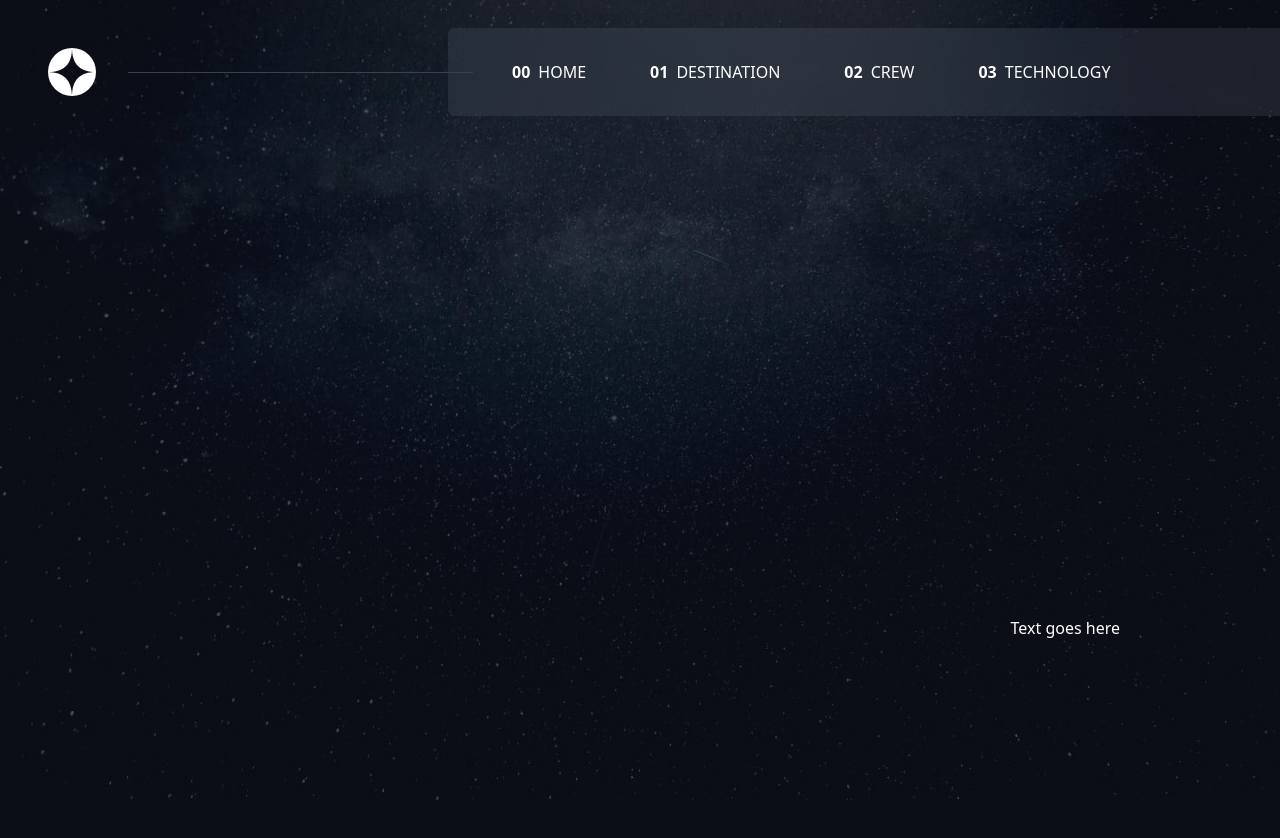
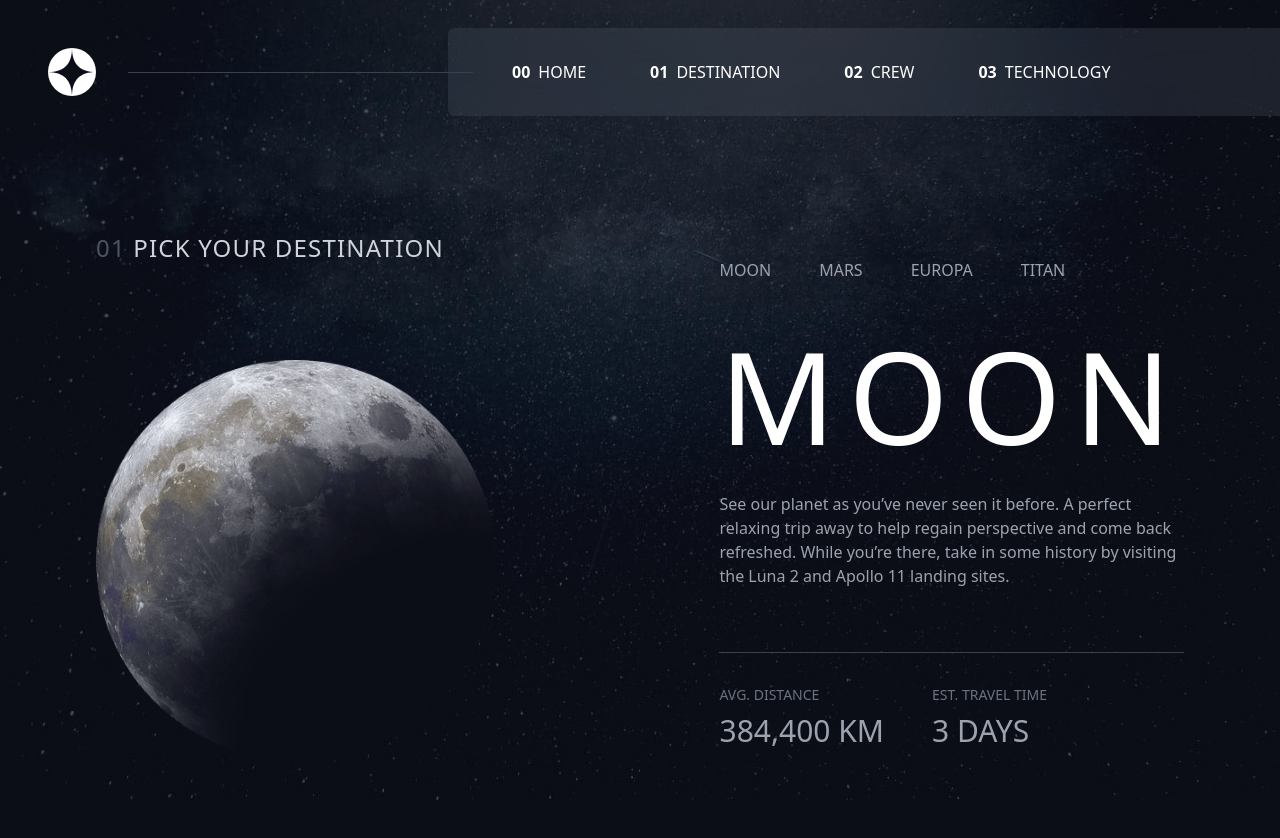
Before and after one commit to FernJBatista/44-Space-tourism-multi-page-website, a React (Vite) app: page / in a window 1280 px wide. Shown: the top 838 px of the page. Built offline with nearby package versions, Linux system fonts and the light colour scheme; a web font is replaced by a local one.

Commit message:
Update. Adding destination page and interactive planet picker.

```diff
--- /dev/null
+++ b/Public/data.json
@@ -0,0 +1,108 @@
+{
+  "destinations": [
+    {
+      "name": "Moon",
+      "images": {
+        "png": "./assets/destination/image-moon.png",
+        "webp": "./assets/destination/image-moon.webp"
+      },
+      "description": "See our planet as you’ve never seen it before. A perfect relaxing trip away to help regain perspective and come back refreshed. While you’re there, take in some history by visiting the Luna 2 and Apollo 11 landing sites.",
+      "distance": "384,400 km",
+      "travel": "3 days"
+    },
+    {
+      "name": "Mars",
+      "images": {
+        "png": "./assets/destination/image-mars.png",
+        "webp": "./assets/destination/image-mars.webp"
+      },
+      "description": "Don’t forget to pack your hiking boots. You’ll need them to tackle Olympus Mons, the tallest planetary mountain in our solar system. It’s two and a half times the size of Everest!",
+      "distance": "225 mil. km",
+      "travel": "9 months"
+    },
+    {
+      "name": "Europa",
+      "images": {
+        "png": "./assets/destination/image-europa.png",
+        "webp": "./assets/destination/image-europa.webp"
+      },
+      "description": "The smallest of the four Galilean moons orbiting Jupiter, Europa is a winter lover’s dream. With an icy surface, it’s perfect for a bit of ice skating, curling, hockey, or simple relaxation in your snug wintery cabin.",
+      "distance": "628 mil. km",
+      "travel": "3 years"
+    },
+    {
+      "name": "Titan",
+      "images": {
+        "png": "./assets/destination/image-titan.png",
+        "webp": "./assets/destination/image-titan.webp"
+      },
+      "description": "The only moon known to have a dense atmosphere other than Earth, Titan is a home away from home (just a few hundred degrees colder!). As a bonus, you get striking views of the Rings of Saturn.",
+      "distance": "1.6 bil. km",
+      "travel": "7 years"
+    }
+  ],
+  "crew": [
+    {
+      "name": "Douglas Hurley",
+      "images": {
+        "png": "./assets/crew/image-douglas-hurley.png",
+        "webp": "./assets/crew/image-douglas-hurley.webp"
+      },
+      "role": "Commander",
+      "bio": "Douglas Gerald Hurley is an American engineer, former Marine Corps pilot and former NASA astronaut. He launched into space for the third time as commander of Crew Dragon Demo-2."
+    },
+    {
+      "name": "Mark Shuttleworth",
+      "images": {
+        "png": "./assets/crew/image-mark-shuttleworth.png",
+        "webp": "./assets/crew/image-mark-shuttleworth.webp"
+      },
+      "role": "Mission Specialist",
+      "bio": "Mark Richard Shuttleworth is the founder and CEO of Canonical, the company behind the Linux-based Ubuntu operating system. Shuttleworth became the first South African to travel to space as a space tourist."
+    },
+    {
+      "name": "Victor Glover",
+      "images": {
+        "png": "./assets/crew/image-victor-glover.png",
+        "webp": "./assets/crew/image-victor-glover.webp"
+      },
+      "role": "Pilot",
+      "bio": "Pilot on the first operational flight of the SpaceX Crew Dragon to the International Space Station. Glover is a commander in the U.S. Navy where he pilots an F/A-18.He was a crew member of Expedition 64, and served as a station systems flight engineer."
+    },
+    {
+      "name": "Anousheh Ansari",
+      "images": {
+        "png": "./assets/crew/image-anousheh-ansari.png",
+        "webp": "./assets/crew/image-anousheh-ansari.webp"
+      },
+      "role": "Flight Engineer",
+      "bio": "Anousheh Ansari is an Iranian American engineer and co-founder of Prodea Systems. Ansari was the fourth self-funded space tourist, the first self-funded woman to fly to the ISS, and the first Iranian in space."
+    }
+  ],
+  "technology": [
+    {
+      "name": "Launch vehicle",
+      "images": {
+        "portrait": "./assets/technology/image-launch-vehicle-portrait.jpg",
+        "landscape": "./assets/technology/image-launch-vehicle-landscape.jpg"
+      },
+      "description": "A launch vehicle or carrier rocket is a rocket-propelled vehicle used to carry a payload from Earth's surface to space, usually to Earth orbit or beyond. Our WEB-X carrier rocket is the most powerful in operation. Standing 150 metres tall, it's quite an awe-inspiring sight on the launch pad!"
+    },
+    {
+      "name": "Spaceport",
+      "images": {
+        "portrait": "./assets/technology/image-spaceport-portrait.jpg",
+        "landscape": "./assets/technology/image-spaceport-landscape.jpg"
+      },
+      "description": "A spaceport or cosmodrome is a site for launching (or receiving) spacecraft, by analogy to the seaport for ships or airport for aircraft. Based in the famous Cape Canaveral, our spaceport is ideally situated to take advantage of the Earth’s rotation for launch."
+    },
+    {
+      "name": "Space capsule",
+      "images": {
+        "portrait": "./assets/technology/image-space-capsule-portrait.jpg",
+        "landscape": "./assets/technology/image-space-capsule-landscape.jpg"
+      },
+      "description": "A space capsule is an often-crewed spacecraft that uses a blunt-body reentry capsule to reenter the Earth's atmosphere without wings. Our capsule is where you'll spend your time during the flight. It includes a space gym, cinema, and plenty of other activities to keep you entertained."
+    }
+  ]
+}
--- a/src/Components/Planets.jsx
+++ b/src/Components/Planets.jsx
@@ -0,0 +1,83 @@
+import React from 'react'
+import {useEffect, useState } from 'react'
+
+const Planets = () => {
+
+    const [data, setData] = useState(null);
+    /* Fetch data from data.json */
+    useEffect (() => {
+        fetch('../Public/data.json')
+        .then(response => response.json ())
+        .then(data => setData(data))
+        .catch(error => console.log('Error fetching data:', error));
+    }, []);
+
+    if (!data) {
+        return <div>Loading...</div>
+    }
+
+    return (
+        <div className='flex flex-row items-center justify-center w-full h-full'>
+            {/* Section Container */}
+            <section className="
+                flex flex-row items-center justify-between w-full gap-56
+                lg:max-w-[80rem] lg:px-24
+                ">
+                    {/* Pick Destination Container */}
+                    <div className="
+                    flex flex-col gap-4 w-full
+                    md:max-w-100%
+                    lg:w-[50%] lg:gap-24
+                    ">
+                        <h1 className='uppercase text-2xl text-gray-300 tracking-wider'>
+                            <span className=' text-gray-600'>01</span> Pick your destination
+                        </h1>
+                        {/* Planet Image */}
+                        <img src={data.destinations[0].images.png} alt="" className='w-full w-112 h-full object-cover' />
+                    </div>
+                    {/* Planets Text Container */}
+                    <div className='
+                    flex flex-col gap-4 w-full
+                    lg:w-[50%] lg:gap-8
+                    '>
+                        {/* Planet selector */}
+                        <div className="flex flex-row w-full">
+                            <ul className='flex flex-row gap-12'>
+                                {data.destinations.map((planet, index) => (
+                                    <li key={index} className='
+                                    uppercase text-gray-400 text-md py-4 border-b-[2px] border-transparent cursor-pointer
+                                    hover:text-gray-100 hover:border-b-[2px] hover:border-white
+                                    active:text-gray-100 active:border-b-[2px] active:border-white
+                                    '>
+                                        {data.destinations[index].name}
+                                    </li>
+                                ))}
+                            </ul>
+                        </div>
+                        {/* Planet Info Container */}
+                        <div className="flex flex-col w-full">
+                            <h2 className='uppercase font-regular tracking-widest text-9xl'>{data.destinations[0].name}</h2>
+                            <p className='text-gray-400 text-base mt-8'>{data.destinations[0].description}</p>
+                            {/* Divider */}
+                            <div className="w-full h-[1px] bg-gray-700 mt-16"></div>
+                        </div>
+                        {/* Planet Details */}
+                        <div className="flex flex-row">
+                            {/* Avg Distance */}
+                            <div className="flex flex-col gap-2">
+                                <h3 className='uppercase text-gray-500 text-sm'>Avg. Distance</h3>
+                                <p className='uppercase text-gray-400 text-3xl'>{data.destinations[0].distance}</p>
+                            </div>
+                            {/* EST Travel time */}
+                            <div className="flex flex-col ml-12 gap-2">
+                                <h3 className="uppercase text-gray-500 text-sm">Est. Travel time</h3>
+                                <p className="uppercase text-gray-400 text-3xl">{data.destinations[0].travel}</p>
+                            </div>
+                        </div>
+                    </div>
+                </section>
+        </div>
+    )
+}
+
+export default Planets
--- a/src/pages/Destination.jsx
+++ b/src/pages/Destination.jsx
@@ -1,33 +1,18 @@
 import React from 'react'
+import Planets from '../Components/Planets'
 
 const Destination = () => {
     return (
-        <div>
+        <div className='flex flex-col items-center justify-start w-full h-screen'>
             {/* Destination Container */}
             <div className='flex flex-col items-center justify-start w-full h-screen'>
             {/* Destination Background Image */}
             <img src="../Public\assets\destination\background-destination-desktop.jpg" alt="destination-bg" className='absolute top-0 left-0 w-full h-full object-cover z-[-1]' />
             {/* Home Content */}
-            <main className='flex flex-row items-end justify-center w-full h-full'>
-                <section className="
-                flex flex-row items-center justify-between w-full
-                lg:max-w-[72rem] lg:pb-64 lg:px-24
-                ">
-                    {/* Pick Destination Container */}
-                    <div className="
-                    flex flex-col gap-4 w-full
-                    md:max-w-100%
-                    lg:max-w-[50%]
-                    ">
-                        {/* Pick content here */}
-                    </div>
-                    {/* Planets Text Container */}
-                    <div>
-                        Text goes here
-                    </div>
-                </section>
-            </main>
-        </div>
+                <main className='flex flex-row items-end justify-center w-full h-full'>
+                    <Planets />
+                </main>
+            </div>
         </div>
     )
 }
--- a/src/pages/Home.jsx
+++ b/src/pages/Home.jsx
@@ -11,7 +11,7 @@ const Home = () => {
             <main className='flex flex-row items-end justify-center w-full h-full'>
                 <section className="
                 flex flex-row items-center justify-between w-full
-                lg:max-w-[72rem] lg:pb-64 lg:px-24
+                lg:max-w-[80rem] lg:pb-64 lg:px-24
                 ">
                     {/* Text Layout */}
                     <div className="
```
